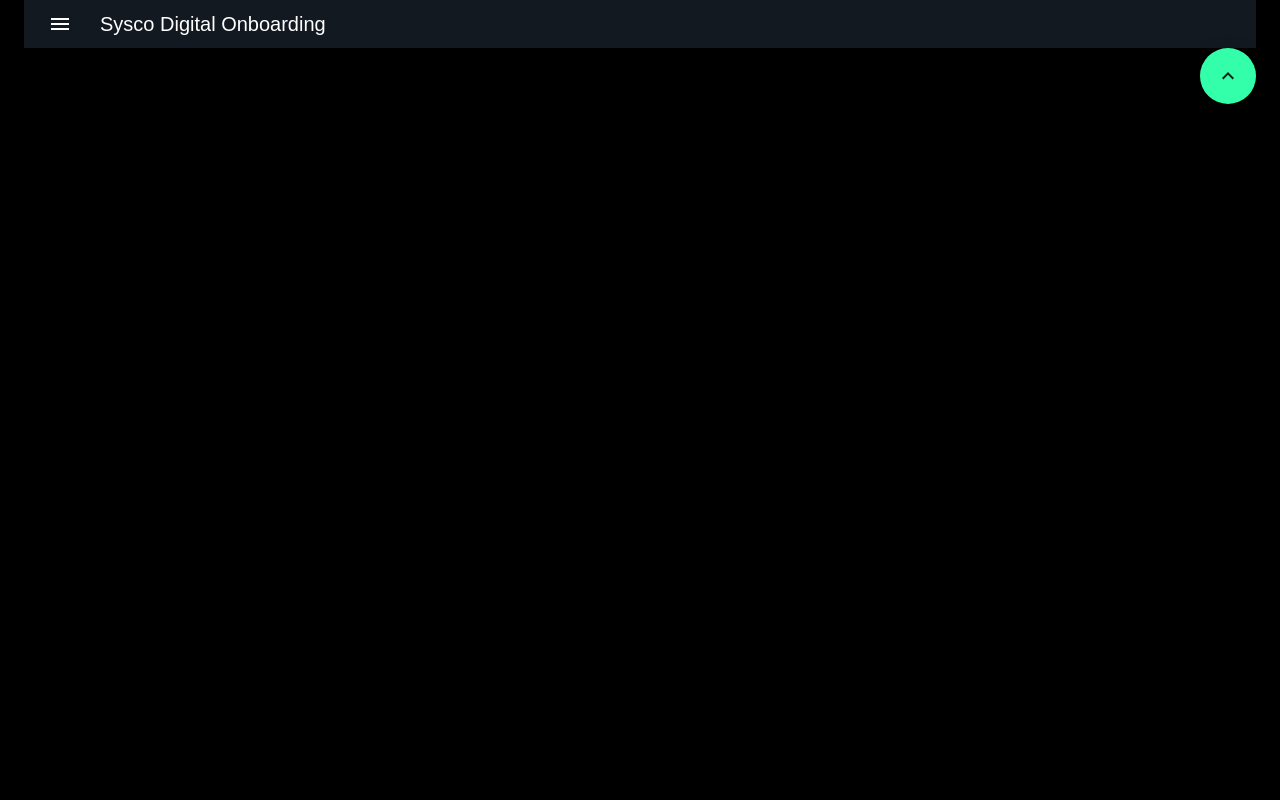
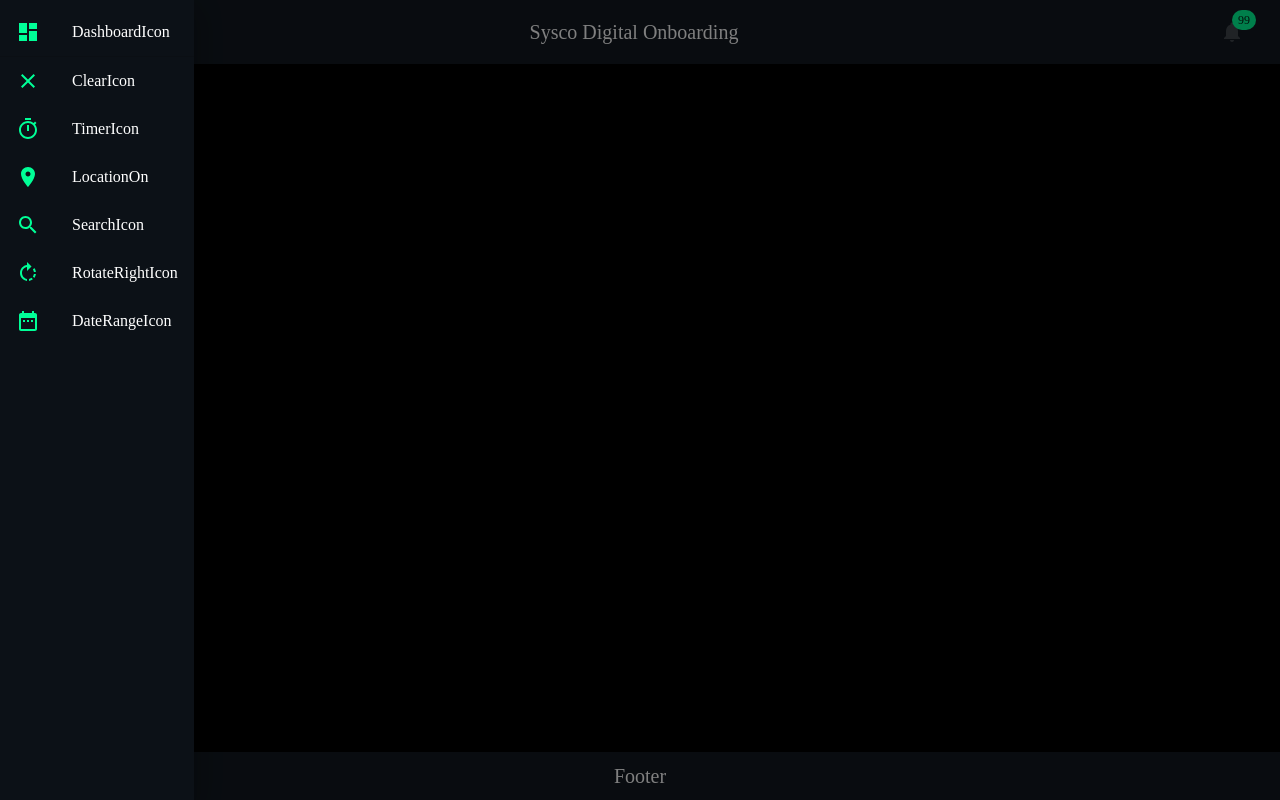
Before and after one commit to VidarErmesjo/SyscoDigitalOnboarding, a React (Create React App) app in the folder client/: page / in a window 1280 px wide. Both pictures are taken after a click on the button "open menu". Built offline with nearby package versions, Linux system fonts and the light colour scheme.

Commit message:
Begynt på skallkode.

```diff
--- a/client/package.json
+++ b/client/package.json
@@ -12,6 +12,7 @@
     "@types/node": "^12.19.15",
     "@types/react": "^16.14.2",
     "@types/react-dom": "^16.9.10",
+    "clsx": "^1.1.1",
     "react": "^17.0.1",
     "react-dom": "^17.0.1",
     "react-scripts": "4.0.1",
--- a/client/src/App.tsx
+++ b/client/src/App.tsx
@@ -5,6 +5,8 @@ import { makeStyles, createStyles, useTheme, Theme, ThemeProvider } from '@mater
 import UpIcon from '@material-ui/icons/KeyboardArrowUp';
 import DenseAppBar from './components/DenseAppBar';
 import SimpleContainer from './components/SimpleContainer';
+
+import Dashboard from './containers/Home/Dashboard';
 
 const useStyles = makeStyles((theme: Theme) => createStyles({
   root: {
@@ -26,17 +28,10 @@ const useStyles = makeStyles((theme: Theme) => createStyles({
 
 export default function App() {
   const classes = useStyles();
-  //const theme = useTheme();
-  //console.log(theme);
 
   return (
-    <Container className={classes.root}>
-      {/* <Typography variant="h1" className={classes.root}>Sysco Digital Onboarding</Typography> */}
-      <DenseAppBar/>
 
-      <Fab className={classes.fabIcon}>
-        <UpIcon/>
-      </Fab>
-    </Container>
+      <Dashboard/>
+
   );
 }
--- /dev/null
+++ b/client/src/components/Footer/Footer.tsx
@@ -0,0 +1,48 @@
+import React from 'react';
+import {
+	AppBar,
+	createStyles,
+	makeStyles,
+	Theme,
+	Toolbar,
+	Typography,
+} from '@material-ui/core';
+
+const useStyles = makeStyles((theme: Theme) =>
+	createStyles({
+    root: {
+      display: 'flex',
+      color: theme.palette.primary.main,
+      backgroundColor: theme.palette.background.default,
+    },
+    appBar: {
+			display: 'flex',
+			flexGrow: 1,
+			alignItems: 'center',
+			justifyContent: 'center',
+      top: 'auto',
+      bottom: 0,
+    },
+		list: {
+			width: 'auto',
+			height: '100vh',
+			color: theme.palette.text.primary,
+			backgroundColor: theme.palette.primary.dark,
+		},
+	}),
+);
+
+export default function() {
+	const classes = useStyles();
+
+	return (
+		<div className={classes.root}>
+			<AppBar position="fixed" color="primary" className={classes.appBar}>
+				<Toolbar variant="dense">
+					<Typography component="h1" variant="h6">Footer</Typography>
+
+				</Toolbar>
+			</AppBar>
+		</div>
+	);
+}
--- /dev/null
+++ b/client/src/components/Menu/Menu.tsx
@@ -0,0 +1,83 @@
+import React from 'react';
+import {
+	createStyles,
+	Divider,
+	Drawer,
+	List,
+	ListItem,
+	ListItemIcon,
+	ListItemText,
+	makeStyles,
+	Theme,
+} from '@material-ui/core';
+
+import {
+	Clear as ClearIcon,
+	DateRange as DateRangeIcon,
+	LocationOn as LocationOnIcon,
+	RotateRight as RotateRightIcon,
+	Search as SearchIcon,
+	Timer as TimerIcon,
+} from '@material-ui/icons';
+
+import { menuListItems } from './../../menuListItems';
+
+const useStyles = makeStyles((theme: Theme) =>
+	createStyles({
+		list: {
+			width: 'auto',
+			height: '100vh',
+			color: theme.palette.text.primary,
+			backgroundColor: theme.palette.primary.dark,
+		},
+	}),
+);
+
+export default function Menu(props: any) {
+	const { open, toggleMenu } = props;
+	const classes = useStyles();
+
+	const list = (
+		<div
+			role="presentation"
+			className={classes.list}
+			onClick={toggleMenu}
+		>
+			<List>
+				{['One', 'Two', 'Three'].map((text, index) => (
+					<ListItem button key={text}>
+						<ListItemIcon>{index === 0 ? <TimerIcon/> : index === 1 ? <RotateRightIcon/> : <DateRangeIcon/> }</ListItemIcon>
+						<ListItemText primary={text}/>
+					</ListItem>
+				))}
+			</List>
+			<Divider/>
+			<List>
+				{['Four', 'Five', 'Six'].map((text, index) => (
+					<ListItem button key={text}>
+						<ListItemIcon>{index === 0 ? <ClearIcon color="secondary"/> : index === 1 ? <LocationOnIcon/> : <SearchIcon/> }</ListItemIcon>
+						<ListItemText primary={text}/>
+					</ListItem>
+				))}
+			</List>
+		</div>
+	);
+
+	return (
+		<div>
+			<React.Fragment>
+				<Drawer
+					anchor="left"
+					open={open}
+					onClose={toggleMenu}
+				>
+					{/* {list} */}
+					<List
+						role="presentation"
+						onClick={toggleMenu}
+						className={classes.list}>{menuListItems}</List>
+				</Drawer>
+			</React.Fragment>
+		</div>
+	);
+}
--- /dev/null
+++ b/client/src/containers/Home/Dashboard.tsx
@@ -0,0 +1,178 @@
+import React from 'react';
+import clsx from 'clsx';
+import {
+  AppBar,
+  Badge,
+  createStyles,
+  Divider,
+  Drawer,
+  IconButton,
+  Link,
+  List,
+  makeStyles,
+  Theme,
+  Toolbar,
+  Typography,
+} from '@material-ui/core';
+
+import {
+  Clear as ClearIcon,
+  Menu as MenuIcon,
+  Notifications as NotifiactionsIcon,
+} from '@material-ui/icons';
+
+import Footer from './../../components/Footer/Footer';
+import Menu from './../../components/Menu/Menu';
+
+import {
+  menuListItems,
+} from './../../menuListItems';
+
+function Copyright() {
+  return (
+    <Typography variant="body2" color="textSecondary" align="center">
+      {'Copyright © '}
+      <Link color="inherit" href="https://material-ui.com/">
+        Your Website
+      </Link>{' '}
+      {new Date().getFullYear()}
+      {'.'}
+    </Typography>
+  );
+}
+
+const drawerWidth = 250;
+const useStyles = makeStyles((theme: Theme) =>
+  createStyles({
+    root: {
+      display: 'flex',
+      color: theme.palette.primary.main,
+      backgroundColor: theme.palette.background.default,
+    },
+    title: {
+      display: 'flex',
+      flexGrow: 1,
+      alignItems: 'center',
+      justifyContent: 'center',
+    },
+    appBar: {
+      zIndex: theme.zIndex.drawer + 1,
+      transition: theme.transitions.create(['width', 'margin'], {
+        easing: theme.transitions.easing.sharp,
+        duration: theme.transitions.duration.leavingScreen,
+      }),
+    },
+    appBarOpen: {
+      marginLeft: drawerWidth,
+      width: `calc(100% - ${drawerWidth}px)`,
+      transition: theme.transitions.create(['width', 'margin'], {
+        easing: theme.transitions.easing.sharp,
+        duration: theme.transitions.duration.enteringScreen,
+      }),
+    },
+    badge: {
+      color: theme.palette.primary.light,
+      display: 'flex',
+      alignItems: 'center',
+      justifyContent: 'flex-end',
+    },
+    drawerPaper: {
+      position: 'relative',
+      whiteSpace: 'nowrap',
+      width: drawerWidth,
+      transition: theme.transitions.create('width', {
+        easing: theme.transitions.easing.sharp,
+        duration: theme.transitions.duration.enteringScreen,
+      }),
+    },
+    drawerPaperClose: {
+      display: 'none',
+      overflowX: 'hidden',
+      transition: theme.transitions.create('width', {
+        easing: theme.transitions.easing.sharp,
+        duration: theme.transitions.duration.leavingScreen,
+      }),
+      //width: theme.spacing(7),
+      //[theme.breakpoints.up('sm')]: {
+        //width: theme.spacing(9),
+      //},
+    },
+    menuButton: {
+      marginRight: 36,
+    },
+    menuButtonHidden: {
+      display: 'none',
+    },
+    paper: {
+      backgroundColor: theme.palette.background.default,
+      padding: theme.spacing(2),
+      display: 'flex',
+      overflow: 'auto',
+      flexDirection: 'column'
+    },
+    toolbar: {
+      //paddingRight: 24, // keep right padding when drawer closed
+    },
+    toolbarIcon: {
+      display: 'flex',
+      alignItems: 'center',
+      justifyContent: 'flex-start',
+      //padding: '0 8px',
+      ...theme.mixins.toolbar,
+    },
+  }),
+);
+
+export default function Dashboard() {
+  const classes = useStyles();
+
+  const [open, setOpen] = React.useState(false);
+  const [badgeCount, setBadgeCount] = React.useState(99);
+
+  const toggleMenu = () => {
+    setOpen(!open);
+  };
+
+  const handleDrawerOnClick = () => {
+    setOpen(!open);
+  }
+
+  return (
+    <div className={classes.root}>
+      <AppBar
+        position="absolute"
+        //className={clsx(classes.appBar, open && classes.appBarOpen)}
+        >
+        <Toolbar className={classes.toolbar}>
+          <IconButton
+            edge="start"
+            aria-label="open menu"
+            //className={clsx(classes.menuButton, open && classes.menuButtonHidden)}
+            //className={classes.menuButton}
+            onClick={toggleMenu}>
+            <MenuIcon color="secondary"/>
+          </IconButton>
+          <Typography component="h1" variant="h6" noWrap className={classes.title}>Sysco Digital Onboarding</Typography>
+          <IconButton>
+            <Badge
+              badgeContent={badgeCount}
+              className={classes.badge}
+              color="secondary"
+              onClick={() => setBadgeCount(c => c - 1)}>
+              <NotifiactionsIcon/>
+            </Badge>
+          </IconButton>
+        </Toolbar>
+      </AppBar>
+      <Footer/>
+      <Copyright/>
+
+      <Menu
+        open={open}
+
+        toggleMenu={toggleMenu}/>
+
+
+    </div>
+  );
+}
--- a/client/src/index.tsx
+++ b/client/src/index.tsx
@@ -3,7 +3,7 @@ import ReactDOM from 'react-dom';
 import { CssBaseline } from '@material-ui/core';
 import { ThemeProvider } from '@material-ui/core/styles';
 import App from './App';
-import { theme } from './theme';
+import theme from './theme';
 
 import reportWebVitals from './reportWebVitals';
 
--- /dev/null
+++ b/client/src/menuListItems.tsx
@@ -0,0 +1,66 @@
+import React from 'react';
+import {
+    createStyles,
+    Divider,
+    ListItem,
+    ListItemIcon,
+    ListItemText,
+} from '@material-ui/core';
+
+import {
+	Clear as ClearIcon,
+    Dashboard as DashboardIcon,
+	DateRange as DateRangeIcon,
+	LocationOn as LocationOnIcon,
+	RotateRight as RotateRightIcon,
+	Search as SearchIcon,
+	Timer as TimerIcon,
+} from '@material-ui/icons';
+
+export const menuListItems = (
+    <div>
+    <ListItem button>
+        <ListItemIcon>
+            <DashboardIcon color="secondary"/>
+        </ListItemIcon>
+        <ListItemText primary="DashboardIcon"/>
+    </ListItem>
+    <Divider/>
+    <ListItem button>
+        <ListItemIcon>
+            <ClearIcon color="secondary"/>
+        </ListItemIcon>
+        <ListItemText primary="ClearIcon"/>
+    </ListItem>
+    <ListItem button>
+        <ListItemIcon>
+            <TimerIcon color="secondary"/>
+        </ListItemIcon>
+        <ListItemText primary="TimerIcon"/>
+    </ListItem>
+    <ListItem button>
+        <ListItemIcon>
+            <LocationOnIcon color="secondary"/>
+        </ListItemIcon>
+        <ListItemText primary="LocationOn"/>
+    </ListItem>
+    <ListItem button>
+        <ListItemIcon>
+            <SearchIcon color="secondary"/>
+        </ListItemIcon>
+        <ListItemText primary="SearchIcon"/>
+    </ListItem>
+    <ListItem button>
+        <ListItemIcon>
+            <RotateRightIcon color="secondary"/>
+        </ListItemIcon>
+        <ListItemText primary="RotateRightIcon"/>
+    </ListItem>
+    <ListItem button>
+        <ListItemIcon>
+            <DateRangeIcon color="secondary"/>
+        </ListItemIcon>
+        <ListItemText primary="DateRangeIcon"/>
+    </ListItem>
+    </div>
+);
--- a/client/src/theme.tsx
+++ b/client/src/theme.tsx
@@ -1,46 +1,41 @@
 import { createMuiTheme } from '@material-ui/core/styles';
 
-export const theme = createMuiTheme({
+const theme = createMuiTheme({
     palette: {
         primary: {
-            main: '#121921',
+            main: '#121921',    // Sysco Black
         },
-
         secondary: {
-            main: '#00FF97',
+            main: '#00FF97',    // Sysco Green
         },
-
         error: {
-            main: '#FF4E00',
+            main: '#FF4E00',    // Sysco Red
         },
-
         warning: {
-            main: '#FFF200',
+            main: '#FFF200',    // Sysco Yellow
         },
-
         info: {
-            main: '#27F7FF',
+            main: '#27F7FF',    // Sysco Blue
         },
-
         success: {
-            main: '#00FF97',
+            main: '#00FF97',    // Sysco Green
         },
-
         text: {
-            primary: '#FFF',
-            secondary: '#000',
+            primary: '#FFF',    // White
+            secondary: '#000',  // Black
         },
-
         background: {
-            default: '#000',//'#121921', // Sysco black
-            paper: '#FFF',
+            default: '#000',    // Black
+            paper: '#FFF',      // White
          },
     },
-
     typography: {
-        fontFamily: "Arial",
+        fontFamily: "Arial Regular",
     },
-
+    overrides: {
+    },
     props: {
     }
 });
+
+export default theme;
```
Also changed, not shown: client/src/components/Header/Header.tsx (added, +10 -0 lines).
